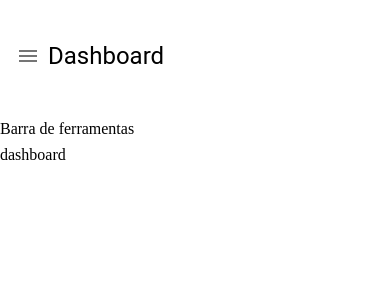
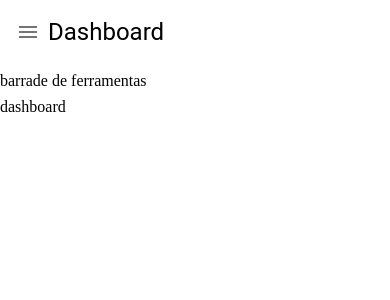
Before and after one commit to AnthonyWendy/minimal-frontend, a React (Create React App) app: page /pagina-inicial in a window 390 px wide. Shown: the top 300 px of the page. Built offline with nearby package versions, Linux system fonts and the light colour scheme.

Commit message:
fix: adicionando responsividade

```diff
--- a/src/pages/dashboard/Dashboard.tsx
+++ b/src/pages/dashboard/Dashboard.tsx
@@ -2,7 +2,7 @@
 
 export const Dashboard = () => {
     return (
-        <LayoutBaseDePagina titulo="Dashboard">
+        <LayoutBaseDePagina titulo="Dashboard" barraDeFerramentas={<> barrade de ferramentas</>}>
             dashboard
         </LayoutBaseDePagina>
     );
--- a/src/shared/layouts/LayoutBaseDePagina.tsx
+++ b/src/shared/layouts/LayoutBaseDePagina.tsx
@@ -1,18 +1,22 @@
 import { Menu } from "@mui/icons-material";
 import { Icon, Box, IconButton, Typography, useTheme, useMediaQuery } from "@mui/material";
 import { useDrawerContext } from "../contexts";
+import { ReactNode } from "react";
 
 interface ILayoutBaseDePaginaProps {
-  titulo: string;
-  children?: React.ReactNode;
+  titulo: string,
+  barraDeFerramentas: ReactNode,
+  children?: ReactNode;
 }
 
 export const LayoutBaseDePagina: React.FC<ILayoutBaseDePaginaProps> = ({
   children,
   titulo,
+  barraDeFerramentas
 }) => {
   const theme = useTheme();
   const smDown = useMediaQuery(theme.breakpoints.down('sm'));
+  const mdDown = useMediaQuery(theme.breakpoints.down('md'));
 
   //Função que abre o menu lateral
   const { toggleDrawerOpen } = useDrawerContext();
@@ -20,25 +24,29 @@
 
   return (
       <Box height="100%" display="flex" flexDirection="column" gap={1} >
-        <Box padding={1} display="flex" alignItems="center" height={theme.spacing(12)}>
+        <Box padding={1} display="flex" alignItems="center" height={theme.spacing(smDown ? 6 : mdDown ? 8 : 12)}>
           {smDown && (
             <IconButton onClick={toggleDrawerOpen}>
               <Icon><Menu/></Icon>
             </IconButton>
           )}
 
-          <Typography variant="h5">
+          <Typography
+            overflow="hidden"
+            whiteSpace="nowrap"
+            textOverflow="ellipsis"
+            variant={smDown ? "h5" : mdDown ? "h4" : "h3" }
+          >
             {titulo}
           </Typography>
         </Box>
 
-        <Box>
-
-          Barra de ferramentas
-        </Box>
+        {barraDeFerramentas && (<Box>
+          {barraDeFerramentas}
+        </Box>)}
 
 
-        <Box>
+        <Box flex={1} overflow="auto">
           {children}
         </Box>
       </Box>
```
